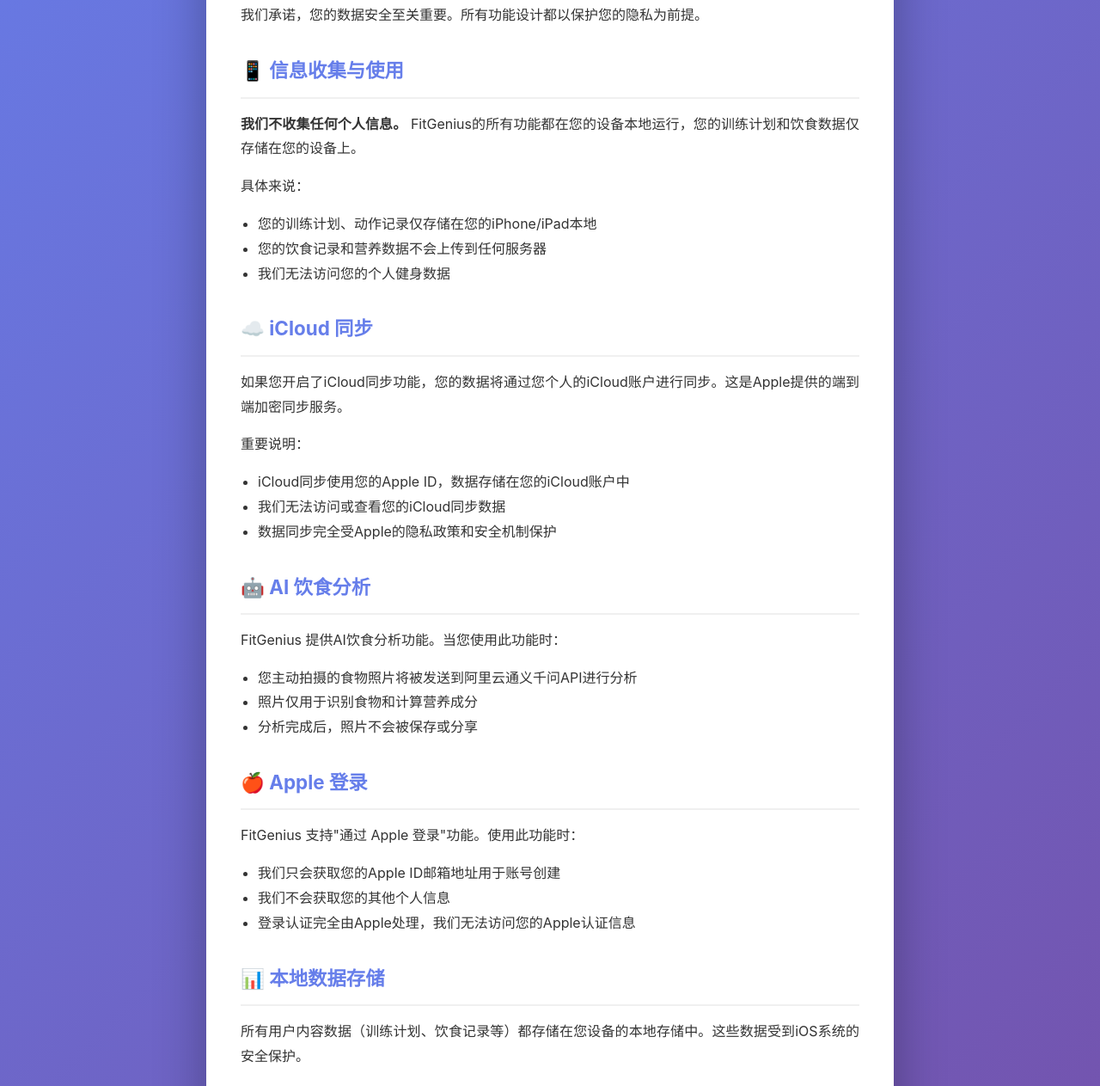
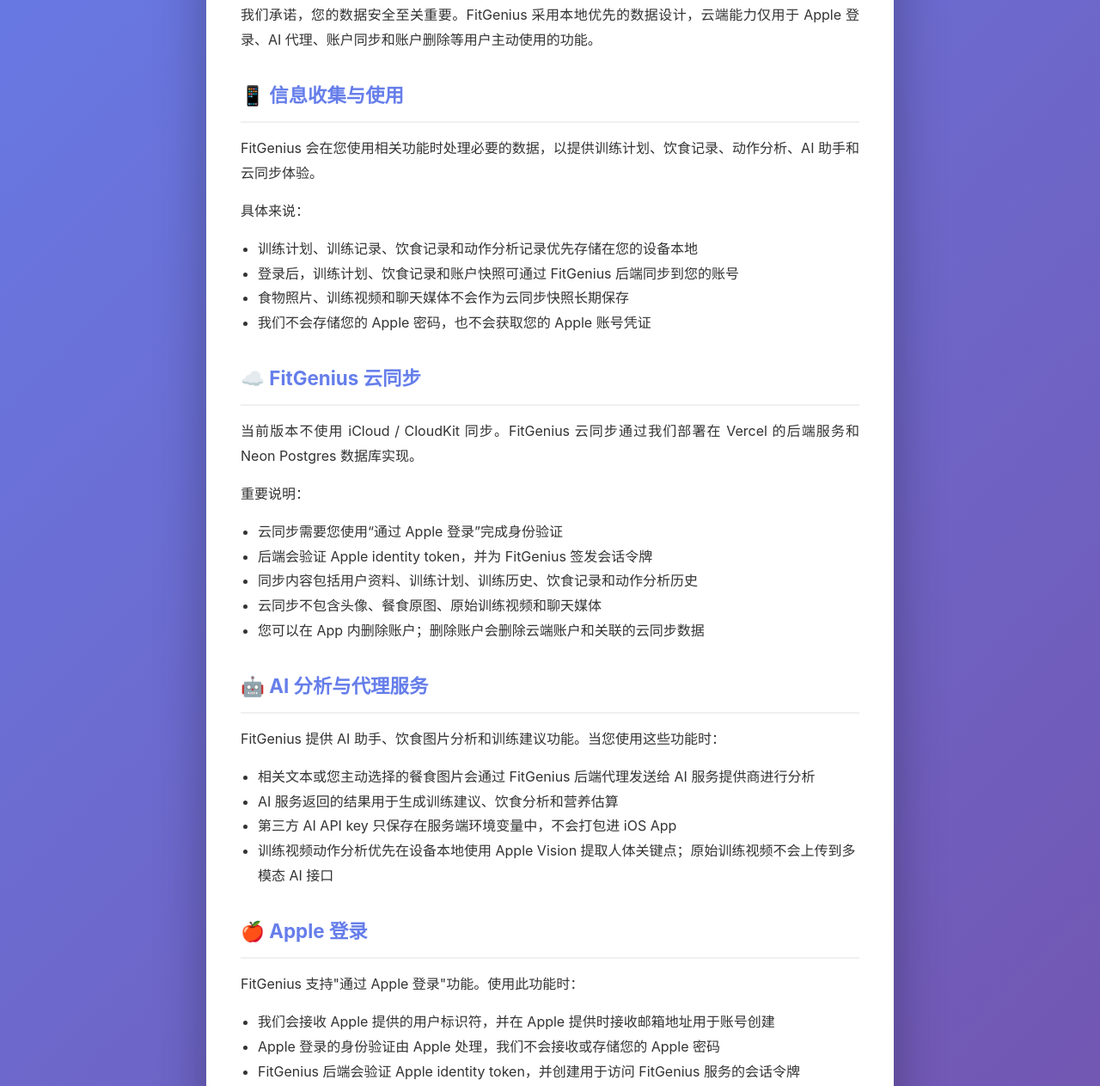
Before and after one commit to swording-k/fit-genius, a website: page docs/privacy-policy.html in a window 1280 px wide. Shown: the part 413-1676 px from the top of the page at 86% size. Drawn offline with Linux system fonts and the light colour scheme.

Commit message:
docs: update privacy policy and release metadata

```diff
--- a/docs/privacy-policy.html
+++ b/docs/privacy-policy.html
@@ -90,39 +90,43 @@
         <div class="content">
             <div class="section">
                 <h2>📌 简介</h2>
-                <p>FitGenius 尊重并保护所有用户的隐私和个人信息。本隐私政策旨在清晰地说明我们如何收集、使用、存储和保护您的信息。</p>
-                <p>我们承诺，您的数据安全至关重要。所有功能设计都以保护您的隐私为前提。</p>
+                <p>FitGenius 尊重并保护所有用户的隐私和个人信息。本隐私政策旨在清晰说明我们如何收集、使用、同步、存储和保护您的信息。</p>
+                <p>我们承诺，您的数据安全至关重要。FitGenius 采用本地优先的数据设计，云端能力仅用于 Apple 登录、AI 代理、账户同步和账户删除等用户主动使用的功能。</p>
             </div>
 
             <div class="section">
                 <h2>📱 信息收集与使用</h2>
-                <p><strong>我们不收集任何个人信息。</strong> FitGenius的所有功能都在您的设备本地运行，您的训练计划和饮食数据仅存储在您的设备上。</p>
+                <p>FitGenius 会在您使用相关功能时处理必要的数据，以提供训练计划、饮食记录、动作分析、AI 助手和云同步体验。</p>
                 <p>具体来说：</p>
                 <ul style="margin-left: 20px; margin-bottom: 15px;">
-                    <li>您的训练计划、动作记录仅存储在您的iPhone/iPad本地</li>
-                    <li>您的饮食记录和营养数据不会上传到任何服务器</li>
-                    <li>我们无法访问您的个人健身数据</li>
+                    <li>训练计划、训练记录、饮食记录和动作分析记录优先存储在您的设备本地</li>
+                    <li>登录后，训练计划、饮食记录和账户快照可通过 FitGenius 后端同步到您的账号</li>
+                    <li>食物照片、训练视频和聊天媒体不会作为云同步快照长期保存</li>
+                    <li>我们不会存储您的 Apple 密码，也不会获取您的 Apple 账号凭证</li>
                 </ul>
             </div>
 
             <div class="section">
-                <h2>☁️ iCloud 同步</h2>
-                <p>如果您开启了iCloud同步功能，您的数据将通过您个人的iCloud账户进行同步。这是Apple提供的端到端加密同步服务。</p>
+                <h2>☁️ FitGenius 云同步</h2>
+                <p>当前版本不使用 iCloud / CloudKit 同步。FitGenius 云同步通过我们部署在 Vercel 的后端服务和 Neon Postgres 数据库实现。</p>
                 <p>重要说明：</p>
                 <ul style="margin-left: 20px; margin-bottom: 15px;">
-                    <li>iCloud同步使用您的Apple ID，数据存储在您的iCloud账户中</li>
-                    <li>我们无法访问或查看您的iCloud同步数据</li>
-                    <li>数据同步完全受Apple的隐私政策和安全机制保护</li>
+                    <li>云同步需要您使用“通过 Apple 登录”完成身份验证</li>
+                    <li>后端会验证 Apple identity token，并为 FitGenius 签发会话令牌</li>
+                    <li>同步内容包括用户资料、训练计划、训练历史、饮食记录和动作分析历史</li>
+                    <li>云同步不包含头像、餐食原图、原始训练视频和聊天媒体</li>
+                    <li>您可以在 App 内删除账户；删除账户会删除云端账户和关联的云同步数据</li>
                 </ul>
             </div>
 
             <div class="section">
-                <h2>🤖 AI 饮食分析</h2>
-                <p>FitGenius 提供AI饮食分析功能。当您使用此功能时：</p>
+                <h2>🤖 AI 分析与代理服务</h2>
+                <p>FitGenius 提供 AI 助手、饮食图片分析和训练建议功能。当您使用这些功能时：</p>
                 <ul style="margin-left: 20px; margin-bottom: 15px;">
-                    <li>您主动拍摄的食物照片将被发送到阿里云通义千问API进行分析</li>
-                    <li>照片仅用于识别食物和计算营养成分</li>
-                    <li>分析完成后，照片不会被保存或分享</li>
+                    <li>相关文本或您主动选择的餐食图片会通过 FitGenius 后端代理发送给 AI 服务提供商进行分析</li>
+                    <li>AI 服务返回的结果用于生成训练建议、饮食分析和营养估算</li>
+                    <li>第三方 AI API key 只保存在服务端环境变量中，不会打包进 iOS App</li>
+                    <li>训练视频动作分析优先在设备本地使用 Apple Vision 提取人体关键点；原始训练视频不会上传到多模态 AI 接口</li>
                 </ul>
             </div>
 
@@ -130,15 +134,15 @@
                 <h2>🍎 Apple 登录</h2>
                 <p>FitGenius 支持"通过 Apple 登录"功能。使用此功能时：</p>
                 <ul style="margin-left: 20px; margin-bottom: 15px;">
-                    <li>我们只会获取您的Apple ID邮箱地址用于账号创建</li>
-                    <li>我们不会获取您的其他个人信息</li>
-                    <li>登录认证完全由Apple处理，我们无法访问您的Apple认证信息</li>
+                    <li>我们会接收 Apple 提供的用户标识符，并在 Apple 提供时接收邮箱地址用于账号创建</li>
+                    <li>Apple 登录的身份验证由 Apple 处理，我们不会接收或存储您的 Apple 密码</li>
+                    <li>FitGenius 后端会验证 Apple identity token，并创建用于访问 FitGenius 服务的会话令牌</li>
                 </ul>
             </div>
 
             <div class="section">
                 <h2>📊 本地数据存储</h2>
-                <p>所有用户内容数据（训练计划、饮食记录等）都存储在您设备的本地存储中。这些数据受到iOS系统的安全保护。</p>
+                <p>FitGenius 采用本地优先设计。训练计划、饮食记录、聊天记录和动作分析结果会先存储在您设备的本地存储中，并受到 iOS 系统保护。登录后，部分结构化数据会通过 FitGenius 云同步保存到账户快照中，以便多设备连续使用和恢复数据。</p>
             </div>
 
             <div class="section">
@@ -146,7 +150,7 @@
                 <p>我们采用了合理的安全措施来保护您的数据：</p>
                 <ul style="margin-left: 20px; margin-bottom: 15px;">
                     <li>数据存储在iOS系统的受保护区域</li>
-                    <li>与第三方服务的通信使用加密连接</li>
+                    <li>与 FitGenius 后端和第三方服务的通信使用加密连接</li>
                     <li>我们定期审查数据安全实践</li>
                 </ul>
             </div>
@@ -164,7 +168,7 @@
         </div>
         <div class="footer">
             <p>&copy; 2024-2026 FitGenius. All rights reserved.</p>
-            <p class="update-date">最后更新日期：2026年3月</p>
+            <p class="update-date">最后更新日期：2026年6月</p>
         </div>
     </div>
 </body>
```
Also changed, not shown: README.md, 2 other files.
